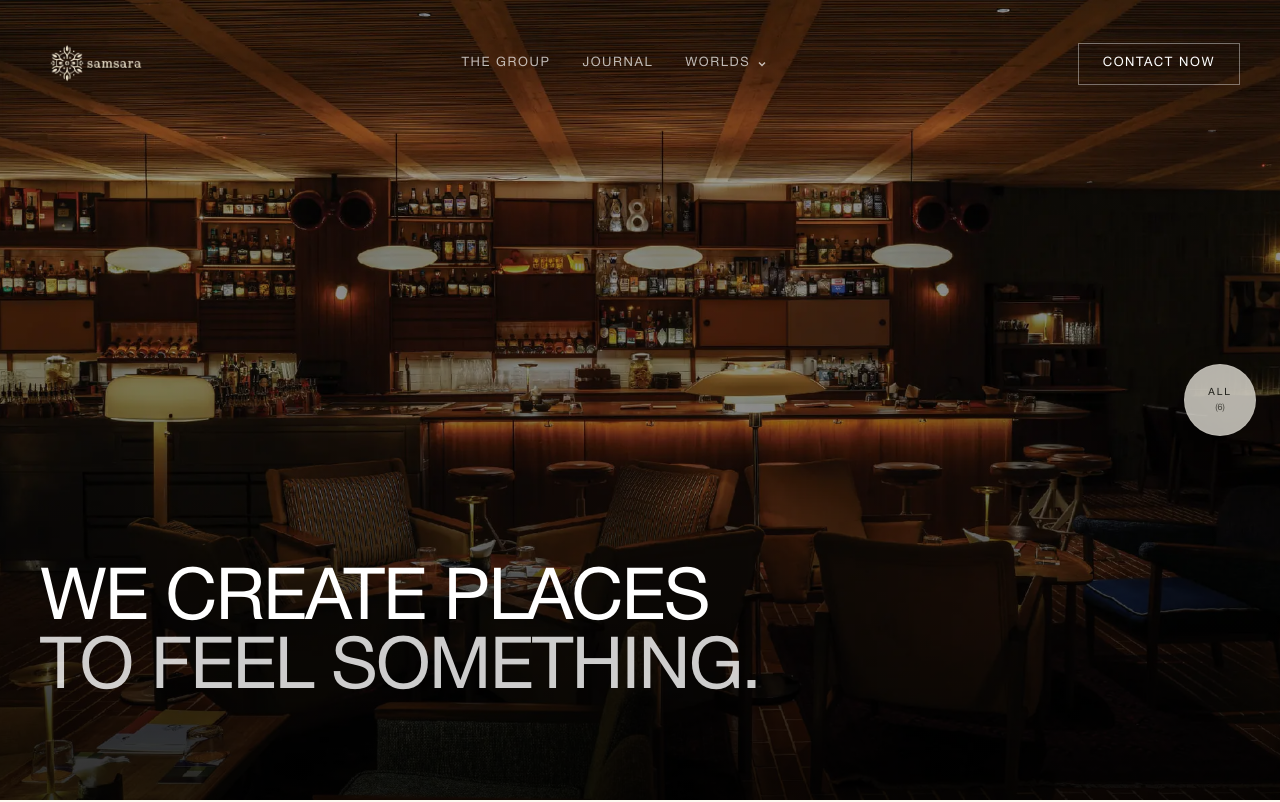
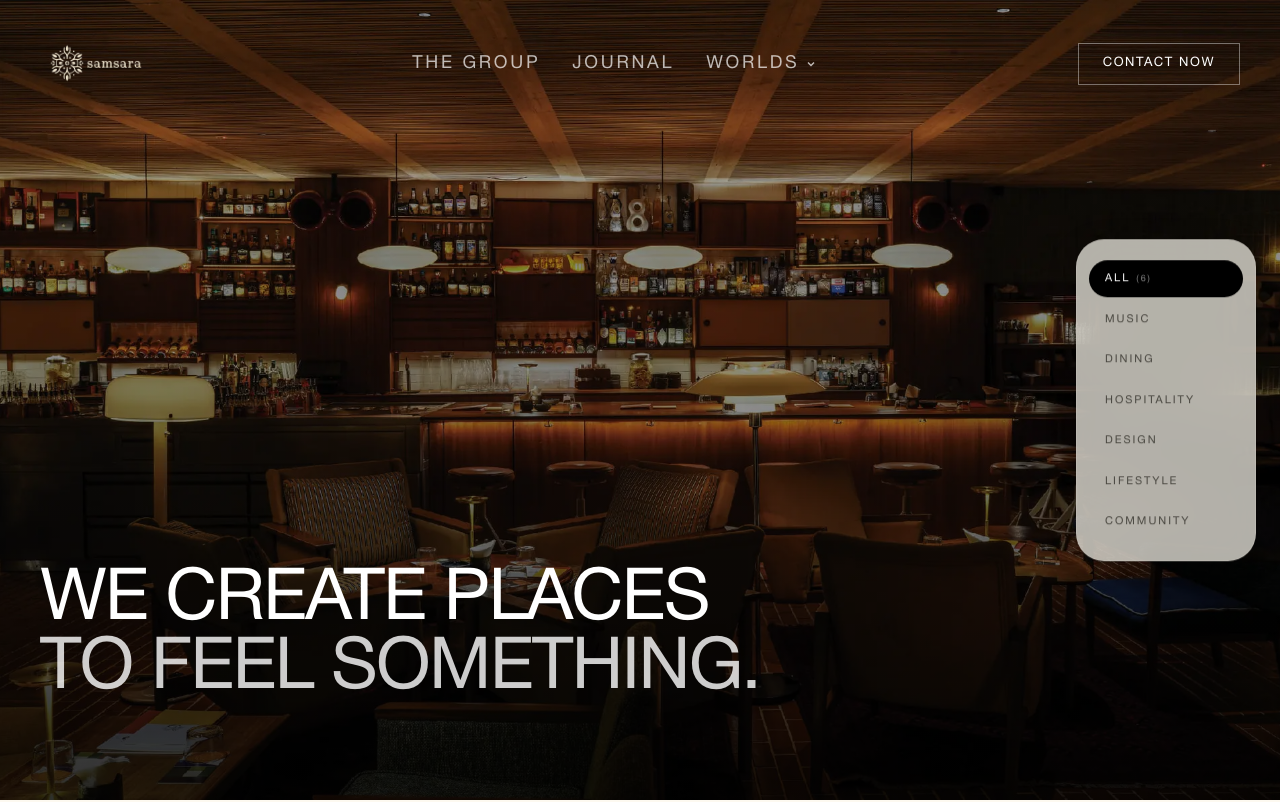
Before and after one commit to albiruby/SAMS-SAMS, a Next.js app: page / in a window 1280 px wide. Shown: the top 802 px of the page. Built offline with nearby package versions, Linux system fonts and the light colour scheme.

Commit message:
bigger nav font, floating filter always expanded

```diff
--- a/src/components/FloatingFilter.js
+++ b/src/components/FloatingFilter.js
@@ -14,36 +14,10 @@ const categories = [
 
 export default function FloatingFilter() {
   const [active, setActive] = useState("ALL");
-  const [hovered, setHovered] = useState(false);
-
-  const activeCat = categories.find((c) => c.label === active);
 
   return (
-    <div
-      className="fixed right-6 top-1/2 -translate-y-1/2 z-50 hidden lg:flex flex-col items-stretch"
-      onMouseEnter={() => setHovered(true)}
-      onMouseLeave={() => setHovered(false)}
-    >
-      <div
-        className={`flex flex-col items-stretch bg-surface/70 backdrop-blur-xl border border-outline-variant/40 shadow-[0_8px_32px_rgba(0,0,0,0.15)] transition-all duration-300 ease-[cubic-bezier(0.16,1,0.3,1)] overflow-hidden ${
-          hovered ? "rounded-[28px] w-[180px] py-5 px-3" : "rounded-full w-[72px] h-[72px] justify-center items-center"
-        }`}
-      >
-        {!hovered ? (
-          <button
-            onClick={() => setHovered(true)}
-            className="flex flex-col items-center justify-center gap-0.5 cursor-pointer"
-          >
-            <span className="font-label text-[10px] tracking-[0.2em] uppercase text-on-surface">
-              {activeCat.label}
-            </span>
-            {activeCat.count !== null && (
-              <span className="font-label text-[9px] text-on-surface-variant">
-                ({activeCat.count})
-              </span>
-            )}
-          </button>
-        ) : (
+    <div className="fixed right-6 top-1/2 -translate-y-1/2 z-50 hidden lg:flex">
+      <div className="flex flex-col items-stretch bg-surface/70 backdrop-blur-xl border border-outline-variant/40 shadow-[0_8px_32px_rgba(0,0,0,0.15)] rounded-[28px] w-[180px] py-5 px-3">
         <div className="flex flex-col gap-1">
           {categories.map((cat) => (
             <button
@@ -62,7 +36,6 @@ export default function FloatingFilter() {
             </button>
           ))}
         </div>
-        )}
       </div>
     </div>
   );
--- a/src/components/Header.js
+++ b/src/components/Header.js
@@ -53,7 +53,7 @@ export default function Header() {
           <Link
             key={link.label}
             href={link.href}
-              className={`font-label text-body-sm tracking-[0.12em] transition-colors duration-200 ${
+            className={`font-label text-base lg:text-lg tracking-[0.15em] transition-colors duration-200 ${
               dark
                 ? "text-on-surface-variant hover:text-on-surface"
                 : "text-white/70 hover:text-white"
@@ -64,7 +64,7 @@ export default function Header() {
           ))}
 
           <div id="worlds-dropdown" className="relative group">
-            <span className={`font-label text-body-sm tracking-[0.12em] cursor-pointer transition-colors duration-200 flex items-center gap-1.5 ${
+            <span className={`font-label text-base lg:text-lg tracking-[0.15em] cursor-pointer transition-colors duration-200 flex items-center gap-1.5 ${
               dark
                 ? "text-on-surface-variant hover:text-on-surface"
                 : "text-white/70 hover:text-white"
```
Lines whose indentation alone changed are shown as unchanged.
